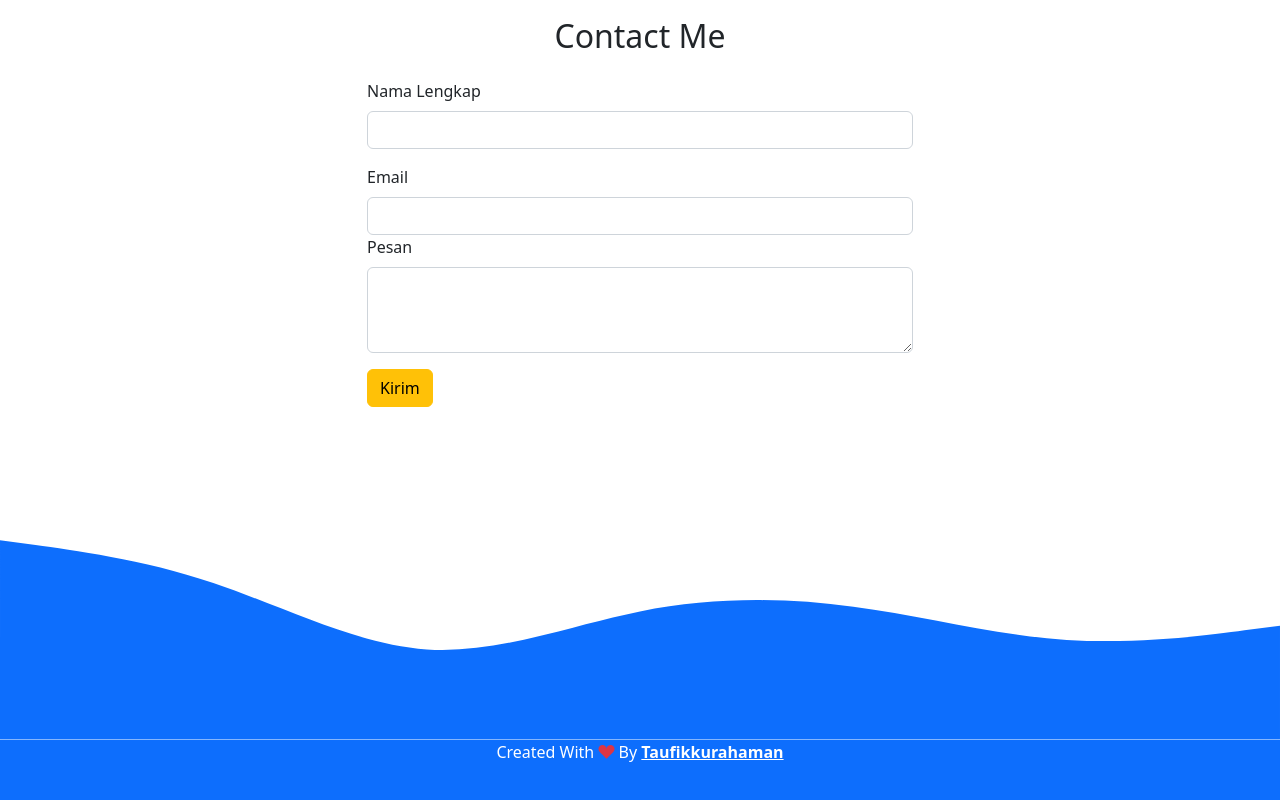
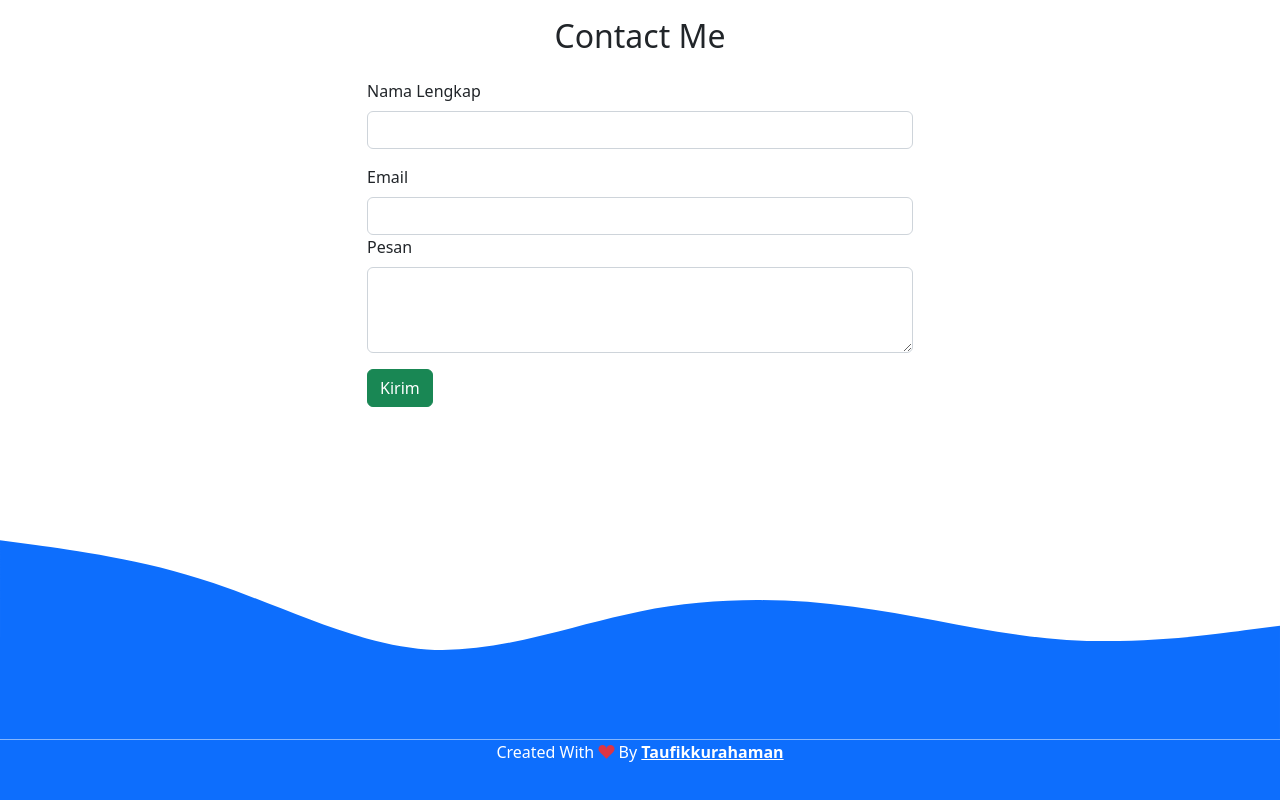
Before and after one commit to T4ufikkurahman/Portofolio_Abhy, a plain HTML site: page index.html in a window 1280 px wide. Shown: the part 2158-2958 px from the top of the page. Drawn offline with nearby package versions, Linux system fonts and the light colour scheme.

Commit message:
button warna hijau

```diff
--- a/index.html
+++ b/index.html
@@ -150,7 +150,7 @@
                         <textarea class="form-control" id="pesan" rows="3"></textarea>
                       </div>
 
-                    <button type="submit" class="btn btn-warning mb-5">Kirim</button>
+                    <button type="submit" class="btn btn-success mb-5">Kirim</button>
                   </form>
 
             </div>
```
